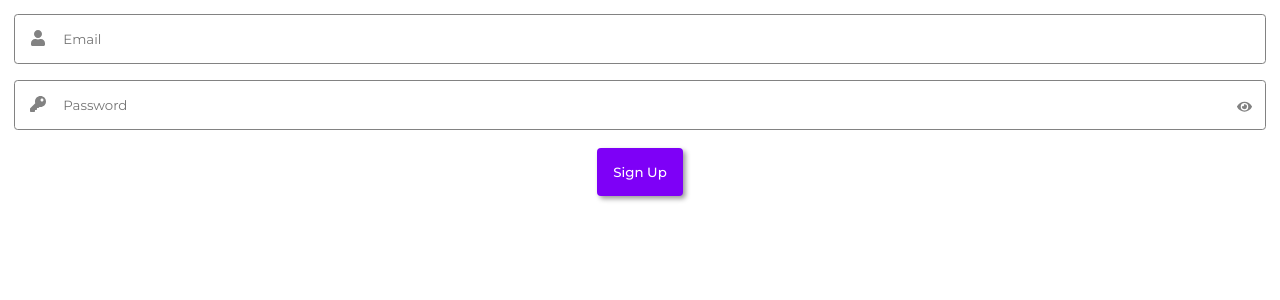
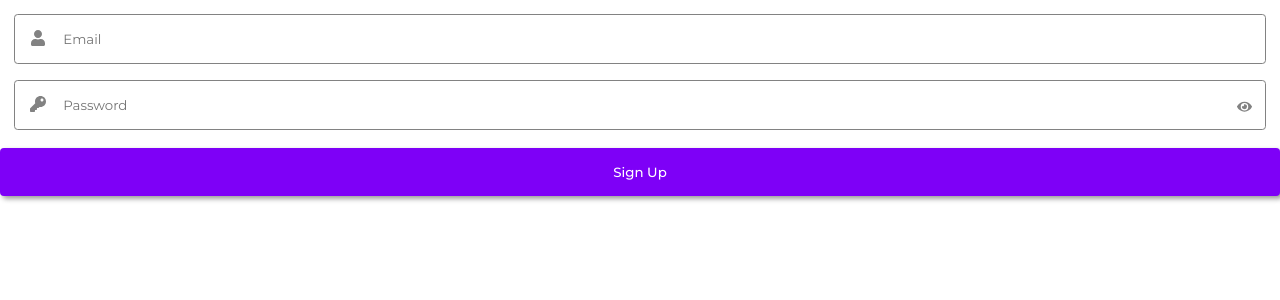
Before and after one commit to mjsdevs/vitae-angular-client, an Angular app: page / in a window 1280 px wide. Shown: the top 300 px of the page. Built offline with nearby package versions, Linux system fonts and the light colour scheme.

Commit message:
remove unecessary app-button component

```diff
--- a/src/app/modules/login/login-form/login-form.component.scss
+++ b/src/app/modules/login/login-form/login-form.component.scss
@@ -2,11 +2,12 @@
   display: flex;
   flex-direction: column;
   border: none;
+
   > * {
     margin: 0.5em 0;
   }
 
-  .app-button {
-    width: 40%;
+  .submit-button {
+    width: 100%;
   }
 }
--- a/src/app/modules/login/login-form/login-form.component.ts
+++ b/src/app/modules/login/login-form/login-form.component.ts
@@ -11,7 +11,9 @@ import { FormBuilder, FormGroup, Validators } from '@angular/forms';
         <app-password-field></app-password-field>
       </fieldset>
       <div class="row">
-        <app-button> Sign Up </app-button>
+        <button class="app-button">
+          Sign Up
+        </button>
       </div>
     </form>
   `,
--- a/src/app/shared/button/button.component.scss
+++ /dev/null
@@ -1,19 +0,0 @@
-$color-primary: #7E00F7;
-
-.app-button {
-  transition: all 200ms ease-out;
-  box-sizing: border-box;
-  font-weight: 500;
-  background: $color-primary;
-  color: white;
-  border: 0;
-  border-radius: 0.3em;
-  padding: 1.2em;
-  cursor: pointer;
-  box-shadow: 0.2em 0.2em 0.4em rgba(0,0,0,0.4);
-  &:hover {
-    transition: all 200ms ease-out;
-    background: darken($color-primary, 12%);
-    box-shadow: 0.2em 0.2em 0.4em rgba(0,0,0,0.5);
-  }
-}
--- a/src/app/shared/button/button.component.ts
+++ /dev/null
@@ -1,19 +0,0 @@
-import { Component, OnInit } from '@angular/core';
-
-@Component({
-  selector: 'app-button',
-  styleUrls: ['./button.component.scss'],
-  template: `
-  <button class="app-button">
-    <ng-content></ng-content>
-  </button>
-  `
-})
-export class ButtonComponent implements OnInit {
-
-  constructor() { }
-
-  ngOnInit(): void {
-  }
-
-}
--- a/src/app/shared/shared.module.ts
+++ b/src/app/shared/shared.module.ts
@@ -1,7 +1,6 @@
 import { NgModule } from '@angular/core';
 import { CommonModule } from '@angular/common';
 import { FormsModule } from '@angular/forms';
-import { ButtonComponent } from './button/button.component';
 import { FontAwesomeModule } from '@fortawesome/angular-fontawesome';
 
 @NgModule({
@@ -10,13 +9,11 @@ import { FontAwesomeModule } from '@fortawesome/angular-fontawesome';
     FontAwesomeModule,
   ],
   declarations: [
-    ButtonComponent,
   ],
   exports:[
     CommonModule,
     FontAwesomeModule,
     FormsModule,
-    ButtonComponent,
   ]
 })
 export class SharedModule { }
--- a/src/assets/_mixins.scss
+++ /dev/null
@@ -1,6 +0,0 @@
-@mixin default-transition($duration: 200ms) {
-  transition: all $duration ease-in-out;
-  &:hover {
-    transition: all $duration ease-in-out;
-  }
-}
--- a/src/styles.scss
+++ b/src/styles.scss
@@ -1,4 +1,5 @@
 @import url('https://fonts.googleapis.com/css2?family=Montserrat:wght@300;400;500&display=swap');
+$color-primary: #7E00F7;
 
 * {
   font-family: 'Montserrat', sans-serif;
@@ -15,3 +16,23 @@ body {
   flex-direction: row;
   justify-content: center;
 }
+
+.app-button {
+  transition: all 200ms ease-out;
+  box-sizing: border-box;
+  font-weight: 500;
+  background: $color-primary;
+  color: white;
+  border: 0;
+  width: 100%;
+  border-radius: 0.3em;
+  padding: 1.2em;
+  cursor: pointer;
+  box-shadow: 0.2em 0.2em 0.4em rgba(0,0,0,0.4);
+
+  &:hover {
+    transition: all 200ms ease-out;
+    background: darken($color-primary, 12%);
+    box-shadow: 0.2em 0.2em 0.4em rgba(0,0,0,0.5);
+  }
+}
```
Also changed, not shown: 1 other file (tests, documents, lock files or other folders).
